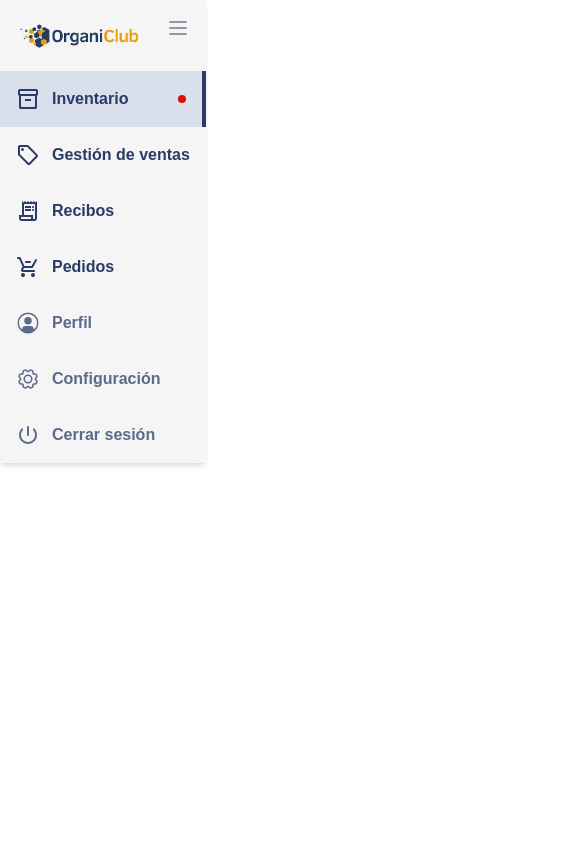
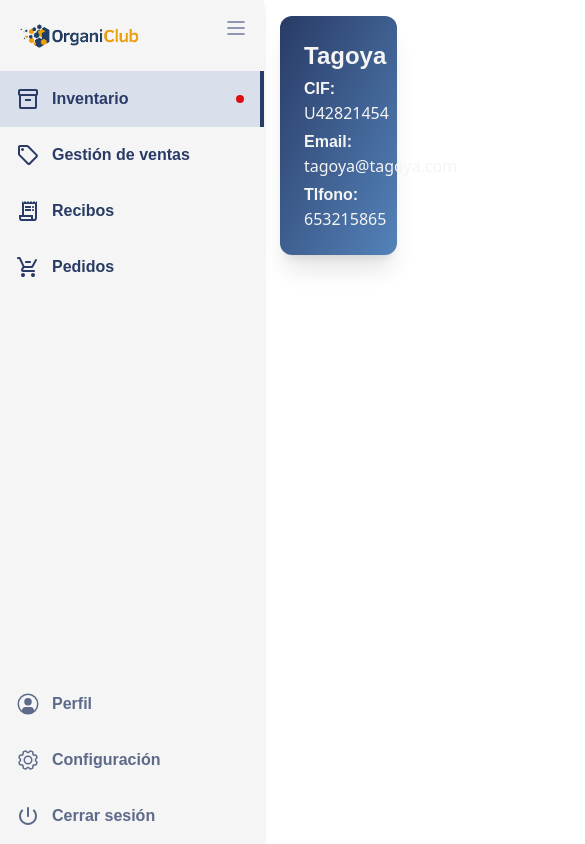
Before and after one commit to Nannitta/organiclub, a Vue app: page /1 in a window 390 px wide. Shown: the top 844 px of the page, 585 px wide, since content can reach past the window. Built offline with nearby package versions, Linux system fonts and the light colour scheme; grey boxes are pictures that could not be loaded.

Commit message:
Add productStore and ProductPage

```diff
--- a/src/components/SideBar.vue
+++ b/src/components/SideBar.vue
@@ -20,7 +20,7 @@ onMounted(async () => {
 
 <template>
   <header
-    class="lg:w-[264px] lg:h-screen flex flex-col justify-between bg-white shadow-md shadow-right"
+    class="min-w-[264px] h-screen flex flex-col justify-between bg-white shadow-md shadow-right"
   >
     <div>
       <div class="flex justify-between p-4">
@@ -28,26 +28,29 @@ onMounted(async () => {
         <IconComponent name="menu" :height="24" :width="24" />
       </div>
       <nav>
-        <ul
-          class="*:font-roboto-medium *:font-semibold *:text-darkBlue *:flex *:items-center *:gap-3 *:p-4 *:cursor-pointer"
-        >
-          <li title="Inventario" class="hover:bg-lightBlue bg-lightBlue selected relative">
+        <ul class="*:font-roboto-medium *:font-semibold *:text-darkBlue">
+          <li title="Inventario" class="hover:bg-lightBlue bg-lightBlue">
+            <RouterLink to="/" class="flex items-center gap-3 p-4 cursor-pointer selected relative">
               <IconComponent name="inventory" :height="24" :width="24" />
               <div
                 v-if="alertStock"
                 class="w-2 h-2 bg-red rounded-full absolute top-1/2 transform -translate-y-1/2 right-5"
               ></div>
               Inventario
+            </RouterLink>
           </li>
-          <li title="Gestión de ventas" class="hover:bg-lightBlue">
+          <li
+            title="Gestión de ventas"
+            class="hover:bg-lightBlue flex items-center gap-3 p-4 cursor-pointer"
+          >
             <IconComponent name="sell" :height="24" :width="24" />
             Gestión de ventas
           </li>
-          <li title="Recibos" class="hover:bg-lightBlue">
+          <li title="Recibos" class="hover:bg-lightBlue flex items-center gap-3 p-4 cursor-pointer">
             <IconComponent name="receipt" :height="24" :width="24" />
             Recibos
           </li>
-          <li title="Pedidos" class="hover:bg-lightBlue">
+          <li title="Pedidos" class="hover:bg-lightBlue flex items-center gap-3 p-4 cursor-pointer">
             <IconComponent name="cart" :height="24" :width="24" />
             Pedidos
           </li>
@@ -104,4 +107,3 @@ onMounted(async () => {
   background-color: #293b66;
 }
 </style>
-onMounted,
--- a/src/mockups/Inventory.json
+++ b/src/mockups/Inventory.json
@@ -18,7 +18,7 @@
     "description": "Karategi Mizuno modelo Kiai para entrenamiento.",
     "price": 21.0,
     "cost-price": 15.0,
-    "supplier": "Daimyo ",
+    "supplier": "Daimyo",
     "stock": 15,
     "min-stock": 5,
     "durability": 12,
--- /dev/null
+++ b/src/mockups/Suppliers.json
@@ -0,0 +1,23 @@
+[
+  {
+    "name": "Tagoya",
+    "cif": "U42821454",
+    "email": "tagoya@tagoya.com",
+    "phone": "653215865",
+    "image": "https://www.alianzaksv.com/images/2023/12/16/logo-tagoya.png"
+  },
+  {
+    "name": "Daimyo",
+    "cif": "A45687859",
+    "email": "daimyo@daimyo.com",
+    "phone": "638425149",
+    "image": "https://daimyo.es/img/custom/logo/new-01.png"
+  },
+  {
+    "name": "Daedo",
+    "cif": " E35689213",
+    "email": "daedo@daedo.com",
+    "phone": "692145236",
+    "image": "https://www.josepdeulofeu.com/wp-content/uploads/2019/07/logo-daedo-web-300x222.png"
+  }
+]
--- a/src/services/index.js
+++ b/src/services/index.js
@@ -1,6 +1,13 @@
 export const getProductsService = async () => {
-  const data = await fetch('./src/mockups/Inventory.json');
-  const products = await data.json();
+  const data = await fetch('./src/mockups/Inventory.json')
+  const products = await data.json()
 
-  return products;
+  return products
 }
+
+export const getSuppliersService = async () => {
+  const data = await fetch('./src/mockups/Suppliers.json')
+  const suppliers = await data.json()
+
+  return suppliers
+}
--- /dev/null
+++ b/src/stores/productStore.js
@@ -0,0 +1,37 @@
+import { defineStore, storeToRefs } from 'pinia'
+import { ref } from 'vue'
+import { getSuppliersService } from '../services/index.js'
+import { useInventoryStore } from './inventoryStore.js'
+
+export const useProductStore = defineStore('Productstore', () => {
+  const inventoryStore = useInventoryStore()
+  const { products } = storeToRefs(inventoryStore)
+  const suppliers = ref([])
+  const supplierProduct = ref('')
+  const supplierName = ref('')
+
+  const getSuppliers = async () => {
+    suppliers.value = await getSuppliersService()
+  }
+
+  const getSupplierByProduct = (productId) => {
+    products.value.forEach((product) => {
+      if (+productId === product.id) {
+        supplierName.value = product.supplier
+      }
+    })
+
+    suppliers.value.forEach((supplier) => {
+      if (supplier.name === supplierName.value) {
+        supplierProduct.value = supplier
+      }
+    })
+  }
+
+  return {
+    getSuppliers,
+    supplierProduct,
+    suppliers,
+    getSupplierByProduct
+  }
+})
--- a/src/views/InventoryPage.vue
+++ b/src/views/InventoryPage.vue
@@ -4,6 +4,7 @@ import { onMounted, ref, computed } from 'vue'
 import { useInventoryStore } from '../stores/inventoryStore.js'
 import { storeToRefs } from 'pinia'
 import IconComponent from '../components/icons/IconComponent.vue'
+import { router } from '../router/index.js'
 
 const inventoryStore = useInventoryStore()
 const { getProducts, getCategoryProducts, countStockByCategory, deleteProduct, addProduct } =
@@ -137,7 +138,7 @@ const submitForm = () => {
           @input="onChangeInput"
         />
       </div>
-      <div class="overflow-hidden flex-1 last:rounded-xl overflow-y-auto">
+      <div class="flex-1 last:rounded-xl w-full h-[530px] overflow-y-auto">
         <div v-if="filteredProducts.length === 0" class="pl-6 flex items-center gap-6">
           <img src="../assets/noProducts.webp" alt="Producto no encontrado" class="w-40" />
           <p>No hay ningún producto que coincida con tu búsqueda</p>
@@ -152,12 +153,13 @@ const submitForm = () => {
             <th class="w-36 pb-4">Stock disponible</th>
             <th class="pb-4"></th>
           </thead>
-          <tbody
-            v-for="product in filteredProducts"
-            :key="product.id"
-            class="even:bg-backgroundTable"
-          >
-            <tr class="h-[70px]">
+          <tbody class="even:bg-backgroundTable">
+            <tr
+              class="h-[70px] cursor-pointer"
+              v-for="product in filteredProducts"
+              :key="product.id"
+              @click="router.push('/' + product.id)"
+            >
               <td class="w-[84px] px-6 relative">
                 <div
                   v-if="product.stock < 5"
--- /dev/null
+++ b/src/views/ProductPage.vue
@@ -0,0 +1,46 @@
+<script setup>
+import { onMounted } from 'vue'
+import { useProductStore } from '../stores/productStore'
+import { storeToRefs } from 'pinia'
+import { useRoute } from 'vue-router'
+import { useInventoryStore } from '../stores/inventoryStore'
+
+const productStore = useProductStore()
+const { getSuppliers, getSupplierByProduct } = productStore
+const { supplierProduct } = storeToRefs(productStore)
+const inventoryStore = useInventoryStore()
+const { getProducts } = inventoryStore
+const route = useRoute()
+
+const getInitialData = async () => {
+  await getProducts()
+  await getSuppliers()
+}
+
+onMounted(async () => {
+  await getInitialData()
+  getSupplierByProduct(route.params.idProduct)
+})
+</script>
+
+<template>
+  <main class="w-full mt-4">
+    <article
+      class="bg-gradient-to-tl from-[#12539fb8] to-darkBlue p-6 rounded-xl shadow-xl *:text-white flex w-[30%] ml-4"
+    >
+      <div class="w-full flex flex-col gap-1">
+        <h1 class="font-roboto-black font-black text-2xl">{{ supplierProduct.name }}</h1>
+        <p><span class="font-roboto-bold font-bold">CIF:</span> {{ supplierProduct.cif }}</p>
+        <p><span class="font-roboto-bold font-bold">Email:</span> {{ supplierProduct.email }}</p>
+        <p><span class="font-roboto-bold font-bold">Tlfono:</span> {{ supplierProduct.phone }}</p>
+      </div>
+      <div class="w-52 h-14">
+        <img
+          :src="supplierProduct.image"
+          alt="Logo del proveedor"
+          class="w-52 h-14 object-contain"
+        />
+      </div>
+    </article>
+  </main>
+</template>
```
Also changed, not shown: src/router/index.js (+7 -2 lines). Lines whose indentation alone changed are shown as unchanged.
